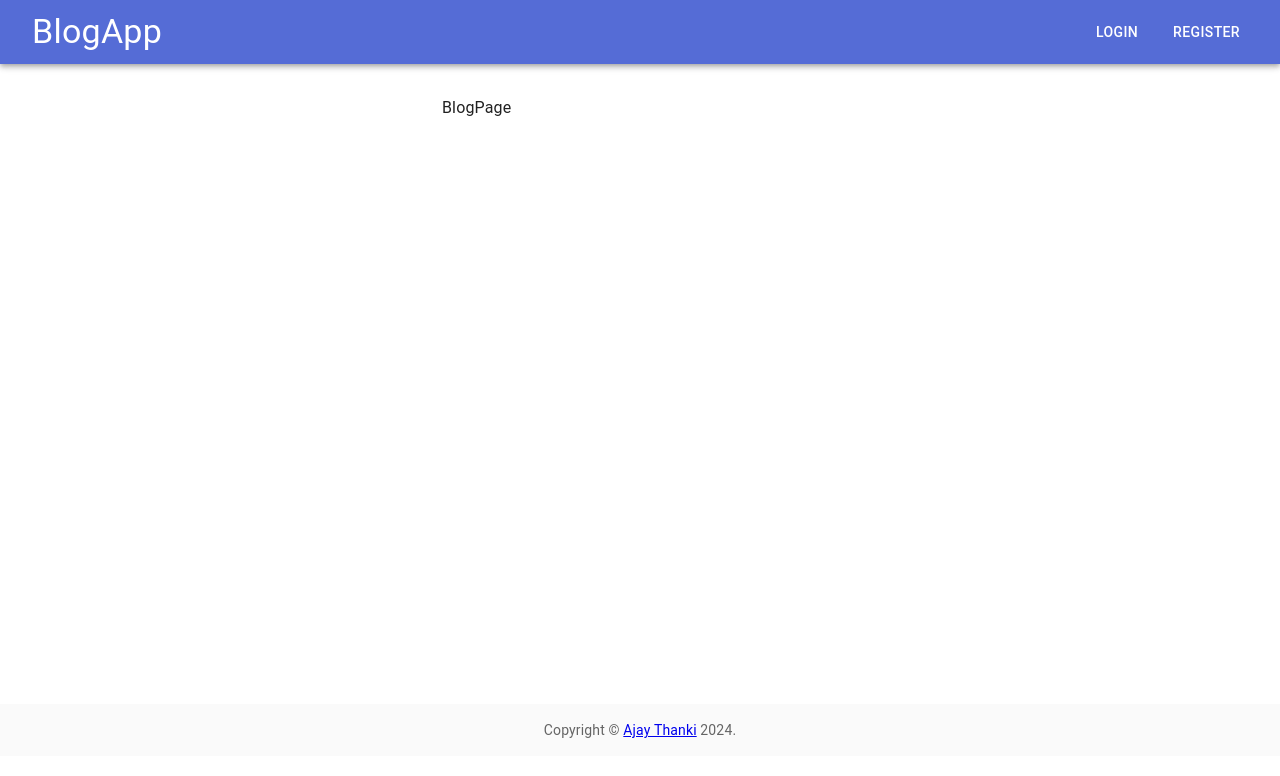
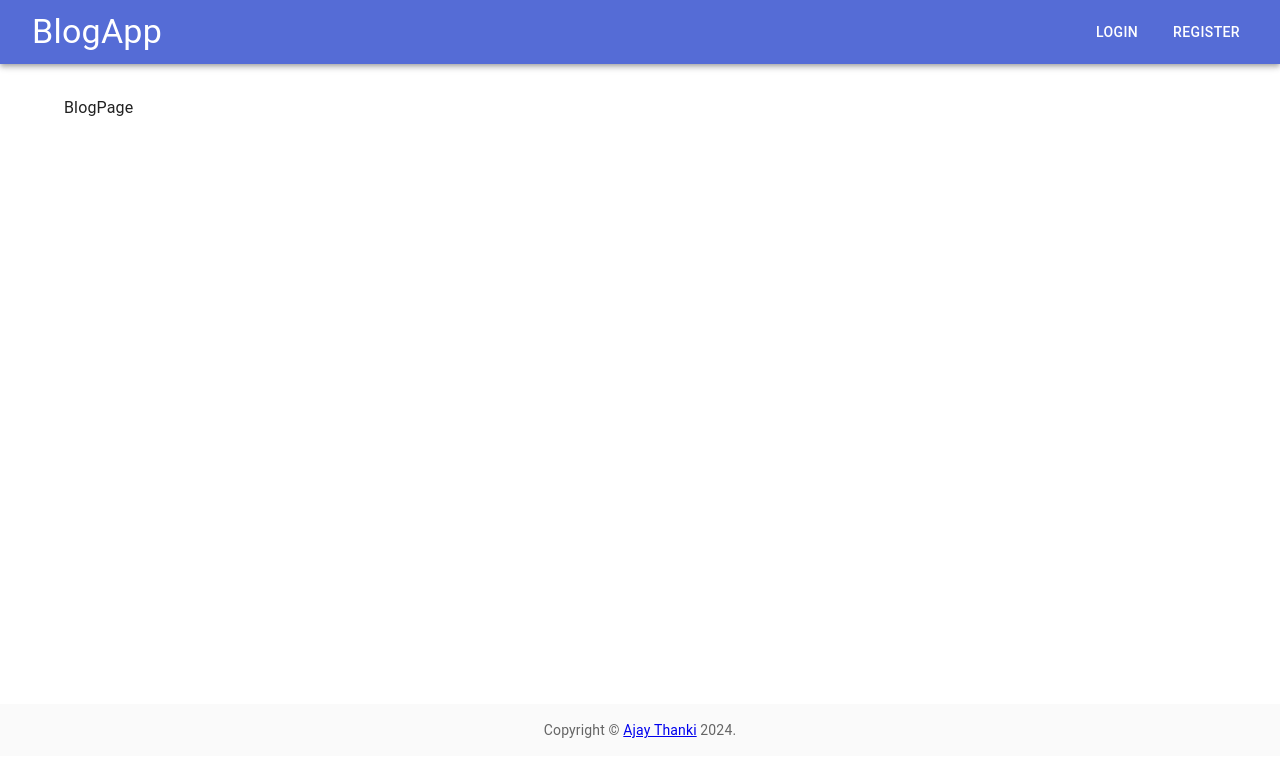
Before and after one commit to ajaythanki/community-blogging-platform, a React (Vite) app in the folder frontend/: page / in a window 1280 px wide. Shown: the top 776 px of the page. Built offline with nearby package versions, Linux system fonts and the light colour scheme; no server answers.

Commit message:
Update Layout.tsx

```diff
--- a/frontend/src/components/Layout.tsx
+++ b/frontend/src/components/Layout.tsx
@@ -11,7 +11,6 @@ const Layout = ({ children }: any) => {
       <Toaster position="top-center" />
       <Container
         component="main"
-        maxWidth="xs"
         style={{ paddingTop: "2rem", minHeight: "80vh" }}
       >
         <CssBaseline />
```
